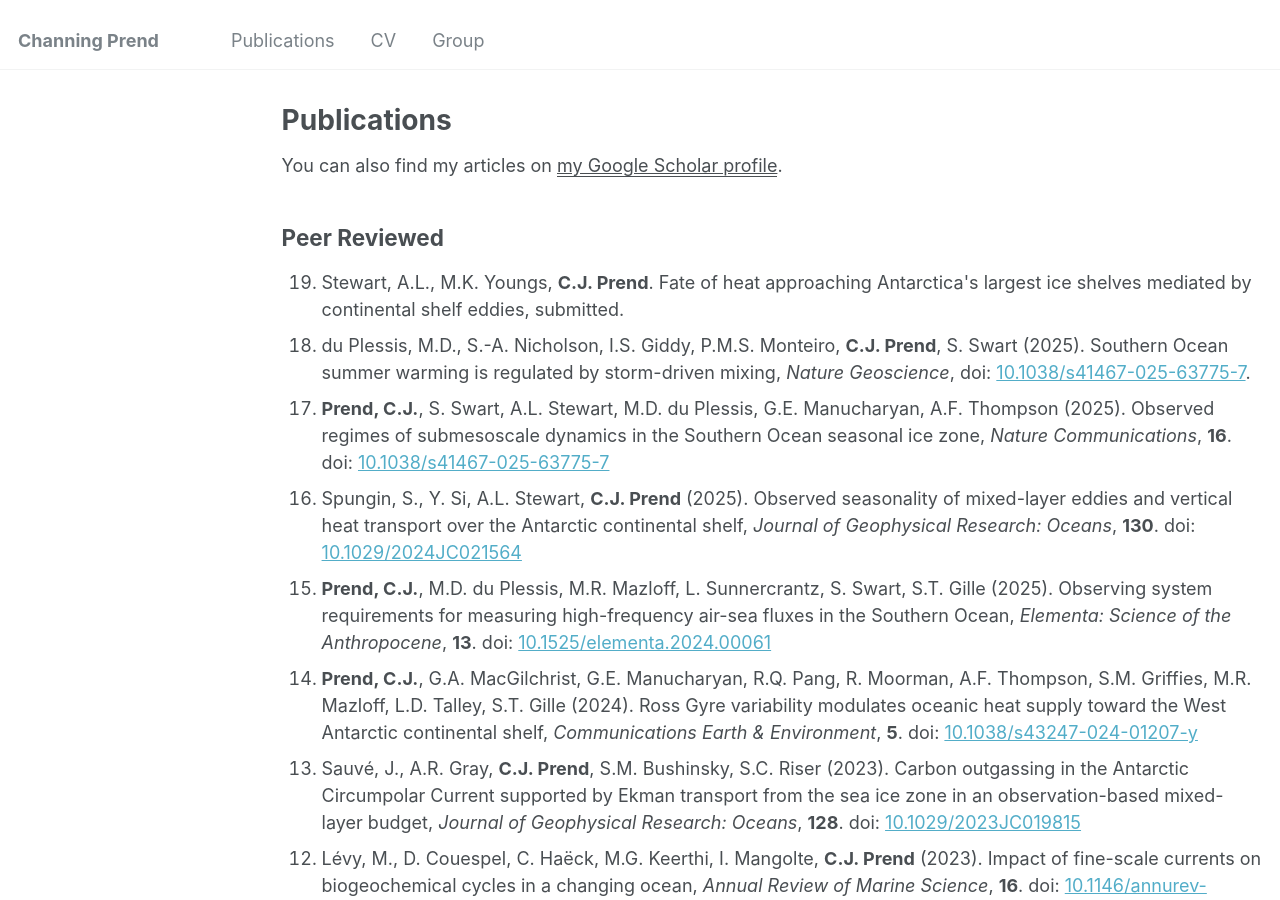
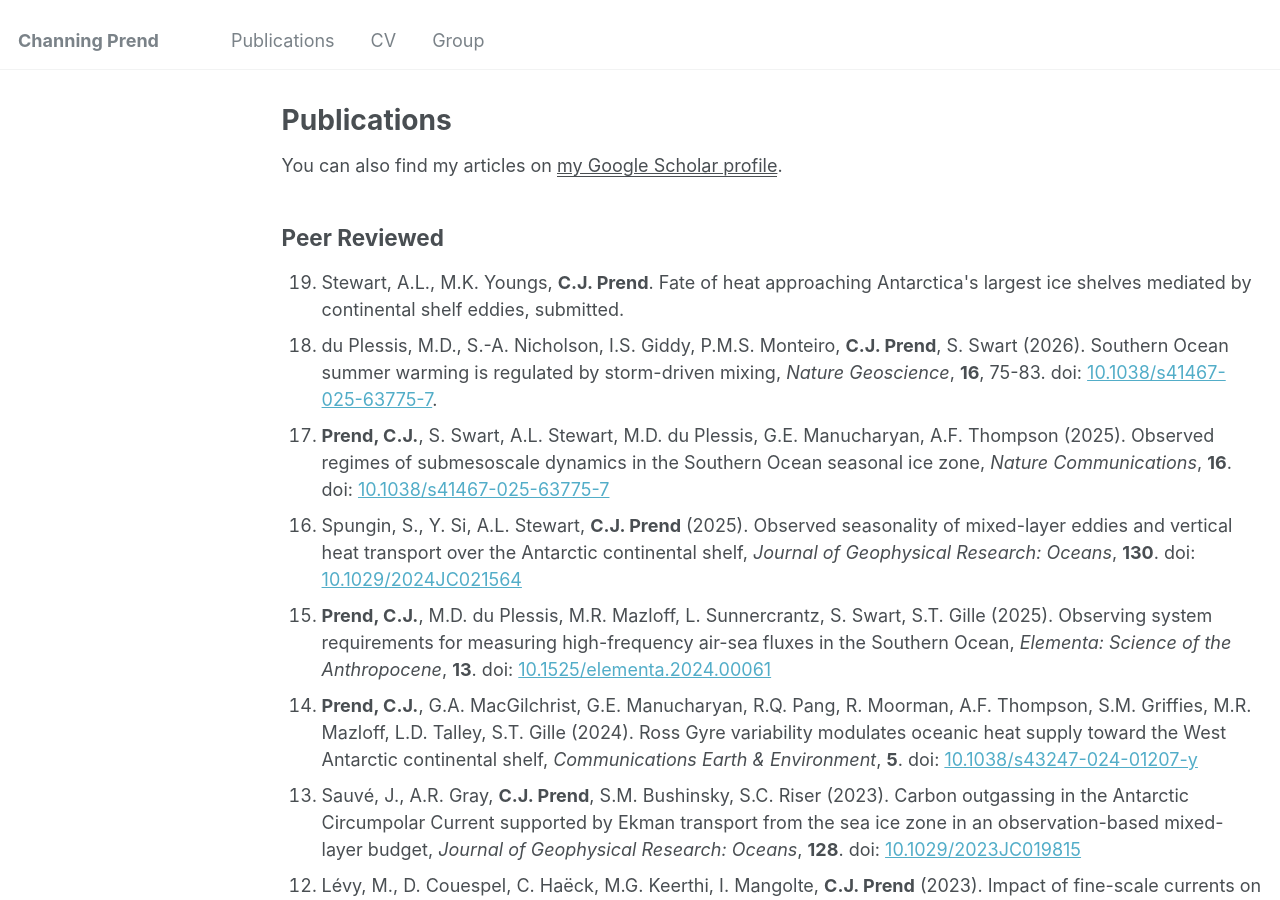
Before and after one commit to cprend/cprend.github.io, a Jekyll site: the page built from _pages/publications.md, in a window 1280 px wide and 900 px high. Built offline with Jekyll 4.4.1, drawn with Linux system fonts in a browser that asks for light colours.

Commit message:
Update publications.md

```diff
--- a/_pages/publications.md
+++ b/_pages/publications.md
@@ -10,7 +10,7 @@
 ## Peer Reviewed
 <ol reversed>
   <li>Stewart, A.L., M.K. Youngs, <b>C.J. Prend</b>. Fate of heat approaching Antarctica's largest ice shelves mediated by continental shelf eddies, submitted.</li>
-  <li>du Plessis, M.D., S.-A. Nicholson, I.S. Giddy, P.M.S. Monteiro, <b>C.J. Prend</b>, S. Swart (2025). Southern Ocean summer warming is regulated by storm-driven mixing, <em>Nature Geoscience</em>, doi: <a href="https://www.nature.com/articles/s41561-025-01857-3">10.1038/s41467-025-63775-7</a>.</li>
+  <li>du Plessis, M.D., S.-A. Nicholson, I.S. Giddy, P.M.S. Monteiro, <b>C.J. Prend</b>, S. Swart (2026). Southern Ocean summer warming is regulated by storm-driven mixing, <em>Nature Geoscience</em>, <b>16</b>, 75-83. doi: <a href="https://www.nature.com/articles/s41561-025-01857-3">10.1038/s41467-025-63775-7</a>.</li>
   <li><b>Prend, C.J.</b>, S. Swart, A.L. Stewart, M.D. du Plessis, G.E. Manucharyan, A.F. Thompson (2025). Observed regimes of submesoscale dynamics in the Southern Ocean seasonal ice zone, <em>Nature Communications</em>, <b>16</b>. doi: <a href="https://www.nature.com/articles/s41467-025-63775-7">10.1038/s41467-025-63775-7</a></li>
   <li>Spungin, S., Y. Si, A.L. Stewart, <b>C.J. Prend</b> (2025). Observed seasonality of mixed-layer eddies and vertical heat transport over the Antarctic continental shelf, <em>Journal of Geophysical Research: Oceans</em>, <b>130</b>. doi: <a href="https://agupubs.onlinelibrary.wiley.com/doi/10.1029/2024JC021564">10.1029/2024JC021564</a></li>
   <li><b>Prend, C.J.</b>, M.D. du Plessis, M.R. Mazloff, L. Sunnercrantz, S. Swart, S.T. Gille (2025). Observing system requirements for measuring high-frequency air-sea fluxes in the Southern Ocean, <em>Elementa: Science of the Anthropocene</em>, <b>13</b>. doi: <a href="https://online.ucpress.edu/elementa/article/13/1/00061/208467/Observing-system-requirements-for-measuring-high">10.1525/elementa.2024.00061</a></li>
```
